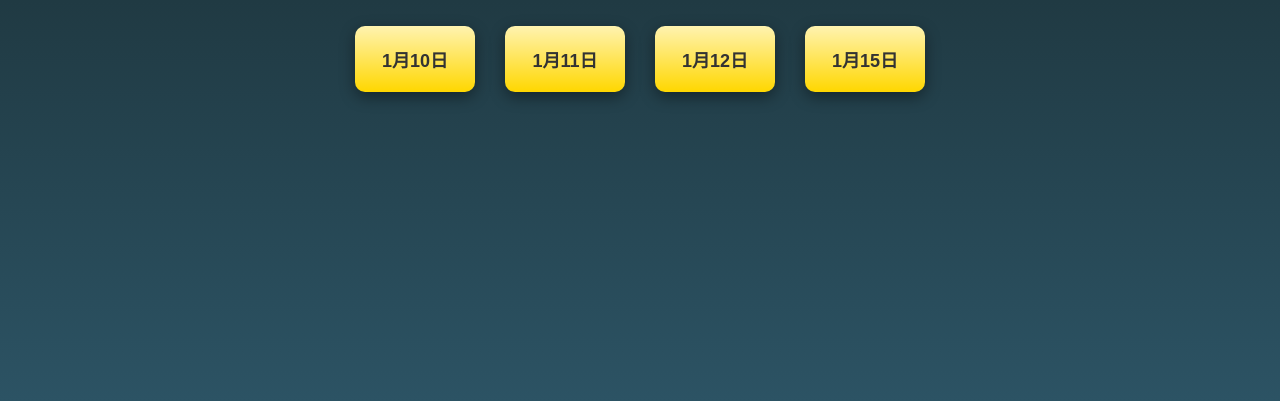
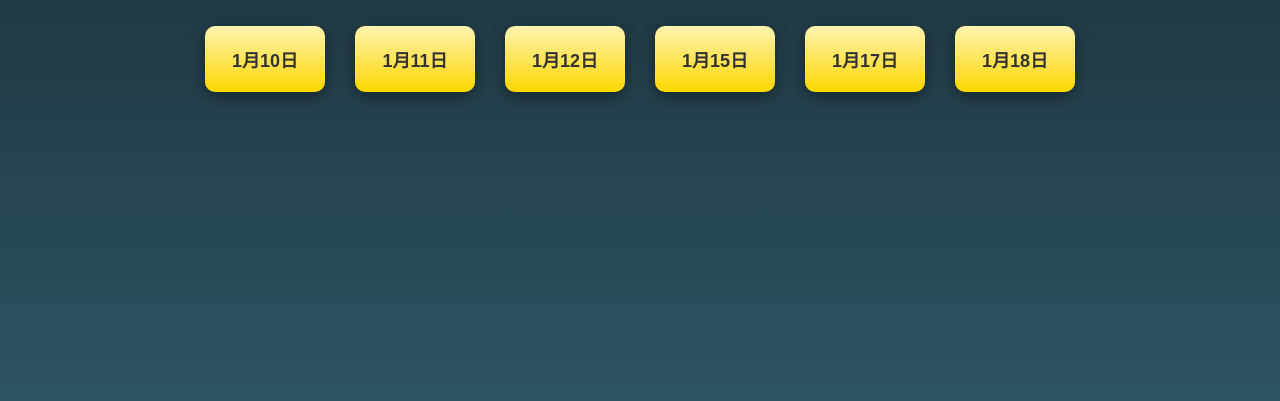
Before and after one commit to MikhaiAlya/Result, a plain HTML site: page index.html in a window 1280 px wide. Shown: the part 399-800 px from the top of the page. Drawn offline with Linux system fonts and the light colour scheme.

Commit message:
Update index.html

```diff
--- a/index.html
+++ b/index.html
@@ -14,7 +14,9 @@
         <a href="day10.html" class="date-button">1月10日</a>
         <a href="day11.html" class="date-button">1月11日</a>
         <a href="day12.html" class="date-button">1月12日</a>
-	<a href="day15.html" class="date-button">1月15日</a>
+		<a href="day15.html" class="date-button">1月15日</a>
+		<a href="day17.html" class="date-button">1月17日</a>
+		<a href="day18.html" class="date-button">1月18日</a>
 
 
     </div>
```
